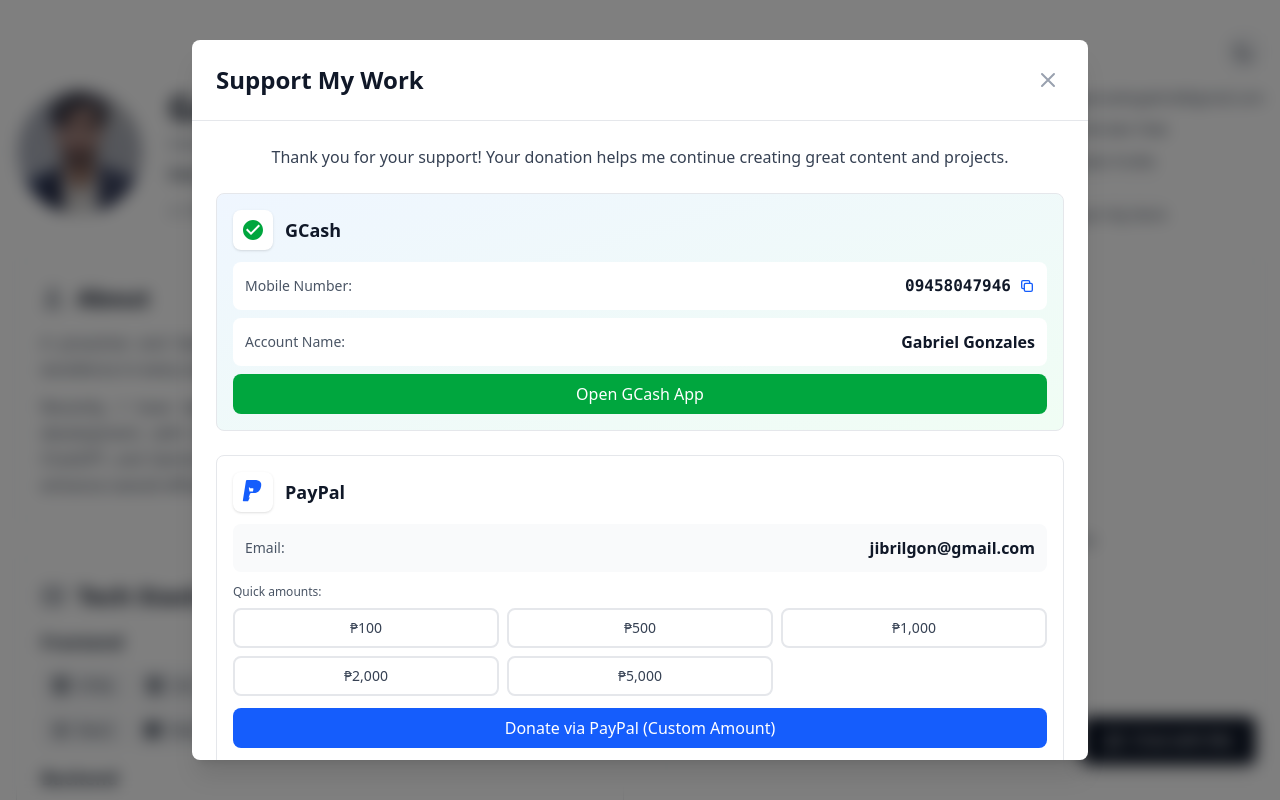
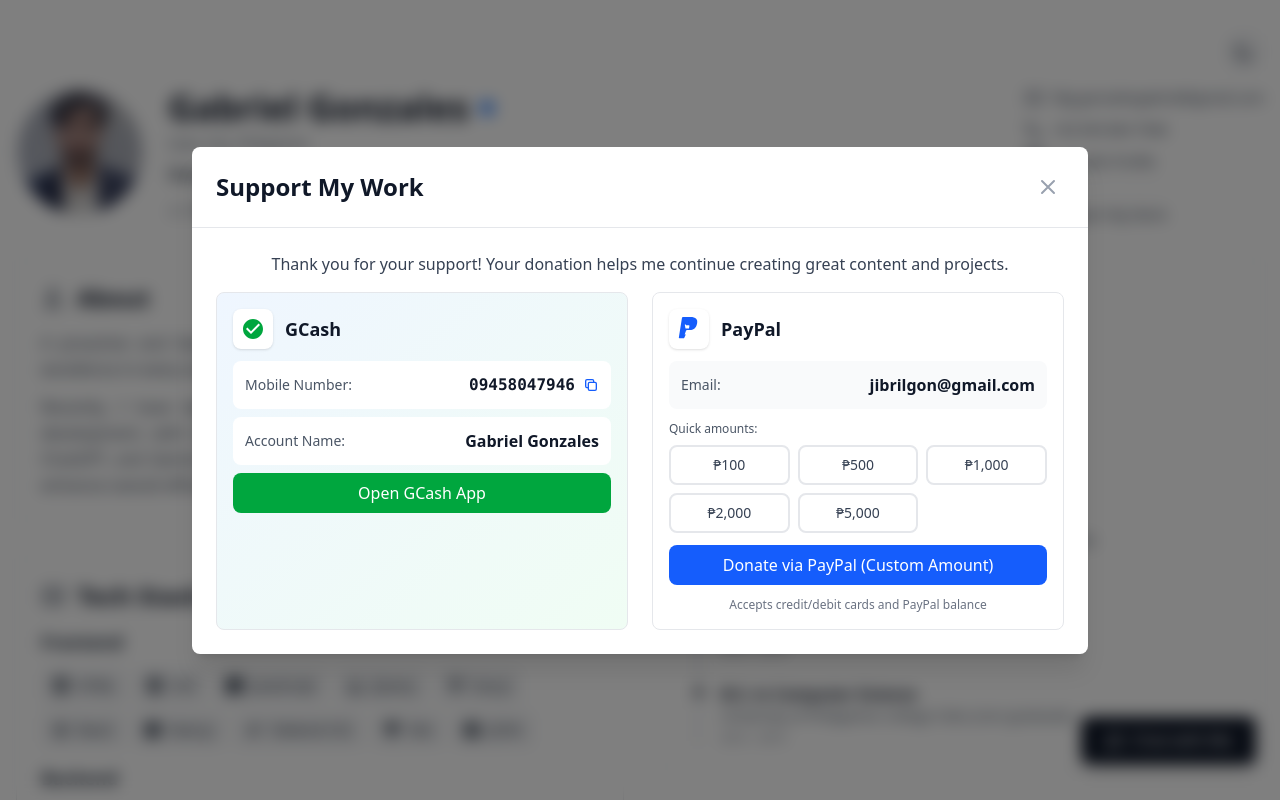
Before and after one commit to gabgonzalesofficial-code/gabby-portfolio, a React (Vite) app: page / in a window 1280 px wide. Both pictures are taken after a click on the button "Support My Work". Shown: the top 800 px of the page. Built offline with nearby package versions, Linux system fonts and the light colour scheme.

Commit message:
Modal fixes

```diff
--- a/src/App.jsx
+++ b/src/App.jsx
@@ -180,11 +180,12 @@ function App() {
                   setModalContent({
                     title: 'Support My Work',
                     content: (
-                      <div className="space-y-6">
+                      <div className="space-y-4">
                         <p className="text-gray-700 dark:text-gray-300 text-center">{profileInfo.donation.message}</p>
 
-                        {/* GCash Section */}
-                        <div className="border border-gray-200 dark:border-gray-700 rounded-lg p-4 bg-gradient-to-br from-blue-50 to-green-50 dark:from-blue-900/20 dark:to-green-900/20">
+                        <div className="grid grid-cols-1 md:grid-cols-2 gap-6">
+                          {/* GCash – left column */}
+                          <div className="border border-gray-200 dark:border-gray-700 rounded-lg p-4 bg-gradient-to-br from-blue-50 to-green-50 dark:from-blue-900/20 dark:to-green-900/20">
                           <div className="flex items-center gap-3 mb-3">
                             <div className="w-10 h-10 bg-white dark:bg-gray-700 rounded-lg flex items-center justify-center shadow-sm">
                               <svg className="w-6 h-6 text-green-600" fill="currentColor" viewBox="0 0 24 24">
@@ -223,10 +224,10 @@ function App() {
                               Open GCash App
                             </a>
                           </div>
-                        </div>
+                          </div>
 
-                        {/* PayPal Section */}
-                        <div className="border border-gray-200 dark:border-gray-700 rounded-lg p-4">
+                          {/* PayPal – right column */}
+                          <div className="border border-gray-200 dark:border-gray-700 rounded-lg p-4">
                           <div className="flex items-center gap-3 mb-3">
                             <div className="w-10 h-10 bg-white dark:bg-gray-700 rounded-lg flex items-center justify-center shadow-sm">
                               <svg className="w-6 h-6 text-blue-600" fill="currentColor" viewBox="0 0 24 24">
@@ -265,6 +266,7 @@ function App() {
                             <p className="text-xs text-gray-500 dark:text-gray-400 text-center">
                               Accepts credit/debit cards and PayPal balance
                             </p>
+                          </div>
                           </div>
                         </div>
                       </div>
@@ -845,12 +847,13 @@ function App() {
         }}
         title={modalContent.title}
         size={selectedCertificate ? "xl" : "lg"}
+        bodyScroll={modalContent.title !== 'All Certifications'}
       >
         {modalContent.title === 'All Certifications' ? (
-          <div className="flex gap-6" style={{ height: 'calc(90vh - 180px)', minHeight: '500px' }}>
+          <div className="flex gap-6 flex-1 min-h-0" style={{ minHeight: '400px' }}>
             {/* Left side - Certificate List */}
-            <div className={`${selectedCertificate ? 'w-1/2' : 'w-full'} overflow-y-auto pr-2 flex-shrink-0`}>
-              <div className="space-y-3">
+            <div className={`${selectedCertificate ? 'w-1/2' : 'w-full'} min-h-0 overflow-y-auto pr-2 flex-shrink-0`}>
+              <div className="space-y-3 pb-4">
                 {certifications.map((cert) => (
                   <div
                     key={cert.id}
@@ -875,8 +878,8 @@ function App() {
 
             {/* Right side - Certificate Preview */}
             {selectedCertificate && (
-              <div className="w-1/2 border-l border-gray-200 dark:border-gray-700 pl-6 pr-6 flex flex-col flex-shrink-0">
-                <div className="sticky top-0 flex flex-col" style={{ maxHeight: 'calc(90vh - 180px)' }}>
+              <div className="w-1/2 border-l border-gray-200 dark:border-gray-700 pl-6 pr-6 flex flex-col flex-shrink-0 min-h-0">
+                <div className="flex flex-col min-h-0 flex-1">
                   <div className="flex-shrink-0 mb-4">
                     <h3 className="text-xl font-bold text-gray-900 dark:text-white mb-2">
                       {selectedCertificate.name}
--- a/src/components/Modal.jsx
+++ b/src/components/Modal.jsx
@@ -1,6 +1,6 @@
 import { useEffect } from 'react'
 
-function Modal({ isOpen, onClose, title, children, size = 'md' }) {
+function Modal({ isOpen, onClose, title, children, size = 'md', bodyScroll = true }) {
   // Close modal on ESC key press
   useEffect(() => {
     const handleEscape = (e) => {
@@ -61,7 +61,7 @@ function Modal({ isOpen, onClose, title, children, size = 'md' }) {
         )}
 
         {/* Body */}
-        <div className="flex-1 p-6 overflow-hidden">
+        <div className={`flex-1 p-6 min-h-0 flex flex-col ${bodyScroll !== false ? 'overflow-y-auto' : 'overflow-hidden'}`}>
           {children}
         </div>
       </div>
```
